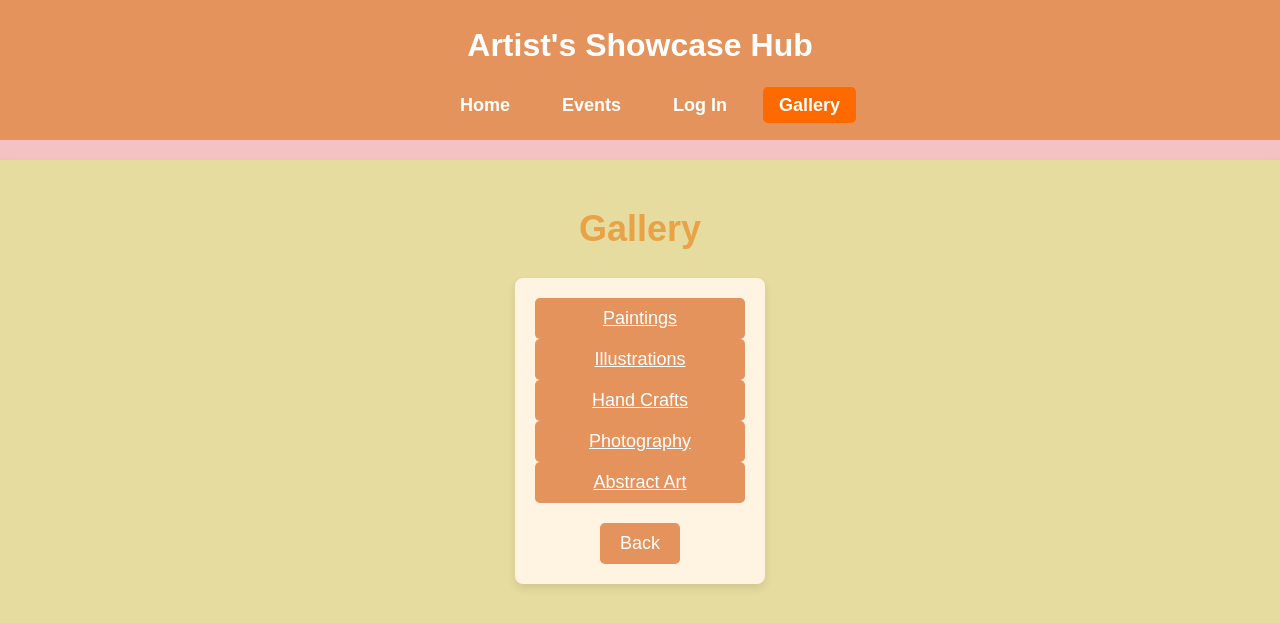
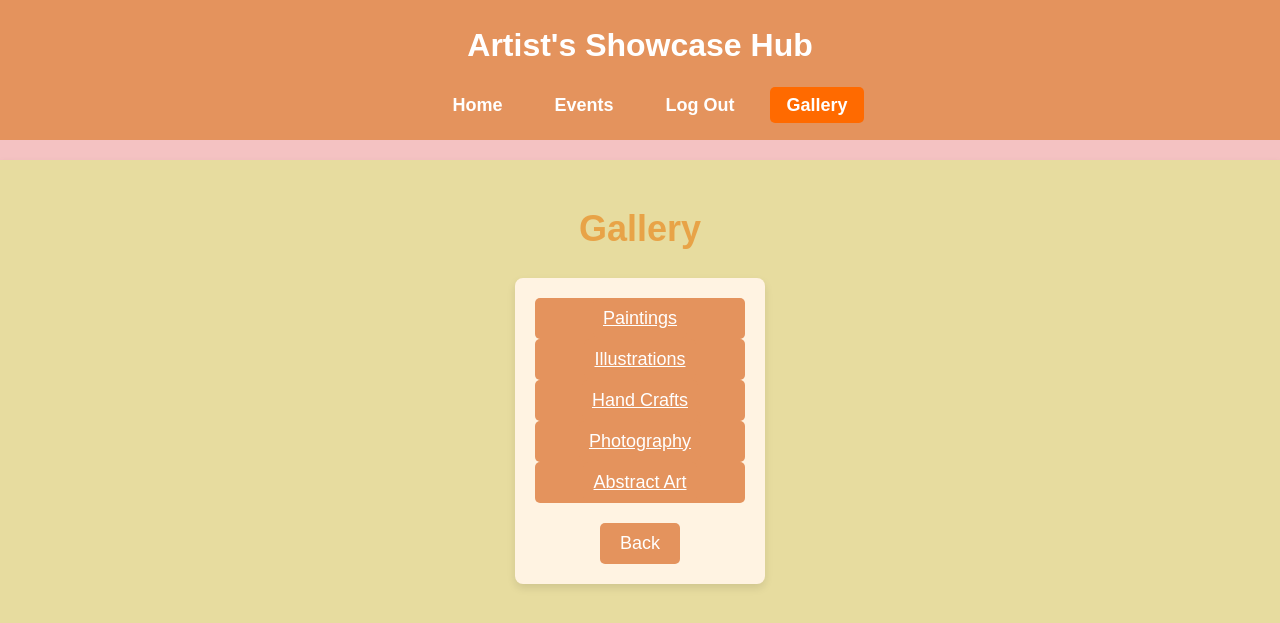
Before and after one commit to MSTtaslimaakter/art_hub01, a Django app: page /gallery/ in a window 1280 px wide. Shown: the top 623 px of the page. Run offline with Django 5.2, Linux system fonts and the light colour scheme; parts of the project's set-up code (start-up, migrations or seed data) failed here and were passed over.

Commit message:
Sumayeta's code

```diff
--- a/template/gallery.html
+++ b/template/gallery.html
@@ -16,7 +16,7 @@
                 <ul>
                     <li><a href="{% url 'Home' %}">Home</a></li>
                     <li><a href="{% url 'event' %}">Events</a></li>
-                    <li><a href="{% url 'Log_in' %}">Log In</a></li>
+                    <li><a href="{%url 'Log_in' %}">Log Out</a></li>
                     <li><a href="{% url 'gallery' %}" class="active">Gallery</a></li>
                 </ul>
             </nav>
--- a/template/home.html
+++ b/template/home.html
@@ -23,7 +23,7 @@
                     <li><a href="{% url 'gallery' %}">Gallery</a></li>
                     <li><a href="{% url 'event' %}">Events</a></li>
                     <li><a href="{% url 'Sign_in' %}">Sign In</a></li>
-                    <li><a href="{% url 'Log_in' %}">Log In</a></li>
+                    <li><a href="{%url 'Log_in' %}">Log In</a></li>
                 </ul>
             </nav>
         </div>
```
